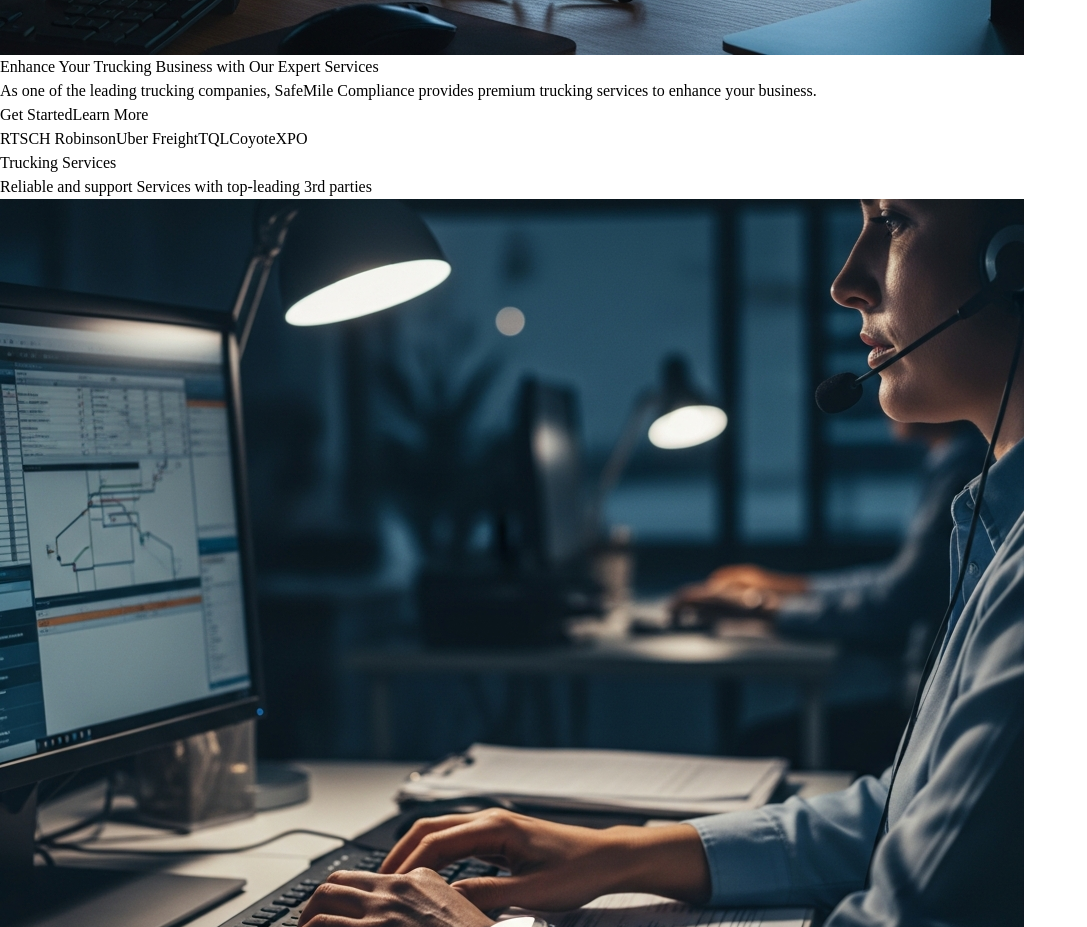
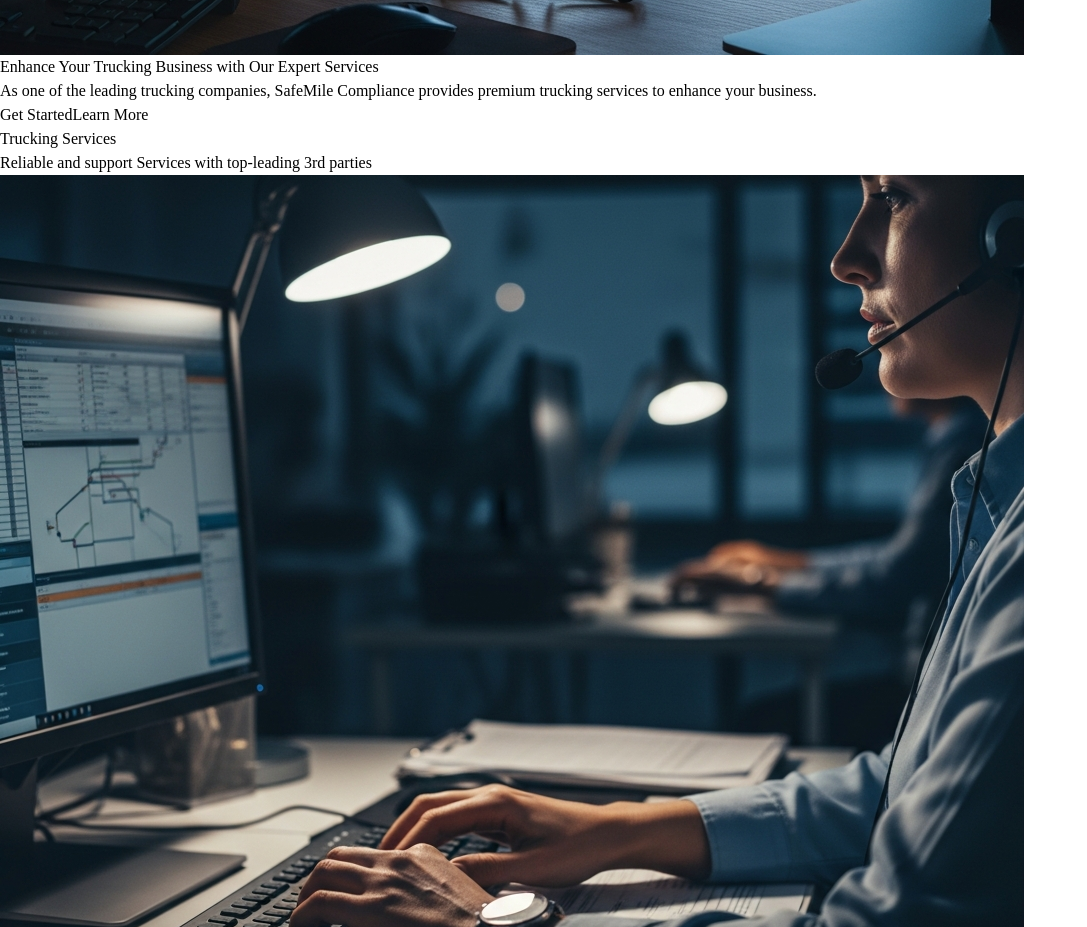
Before and after one commit to Golden7877/SafeMile-Website, a React (Vite) app in the folder client/: page / in a window 1280 px wide. Shown: the part 1540-2467 px from the top of the page, without its empty margins (0-1087 px from the left). Built offline with nearby package versions, Linux system fonts and the light colour scheme.

Commit message:
Update home.tsx

```diff
--- a/client/src/pages/home.tsx
+++ b/client/src/pages/home.tsx
@@ -48,16 +48,6 @@ export default function Home() {
           </div>
         </div>
       </section>
-
-      {/* Logo Strip */}
-      <div className="border-b py-8 bg-slate-50">
-        <div className="container mx-auto px-4 md:px-8 flex justify-between items-center opacity-40 grayscale gap-8 overflow-x-auto no-scrollbar">
-           {/* Placeholder Logos */}
-           {["RTS", "CH Robinson", "Uber Freight", "TQL", "Coyote", "XPO"].map((logo) => (
-             <span key={logo} className="text-xl font-bold whitespace-nowrap">{logo}</span>
-           ))}
-        </div>
-      </div>
 
       <main className="flex-1">
 
```
